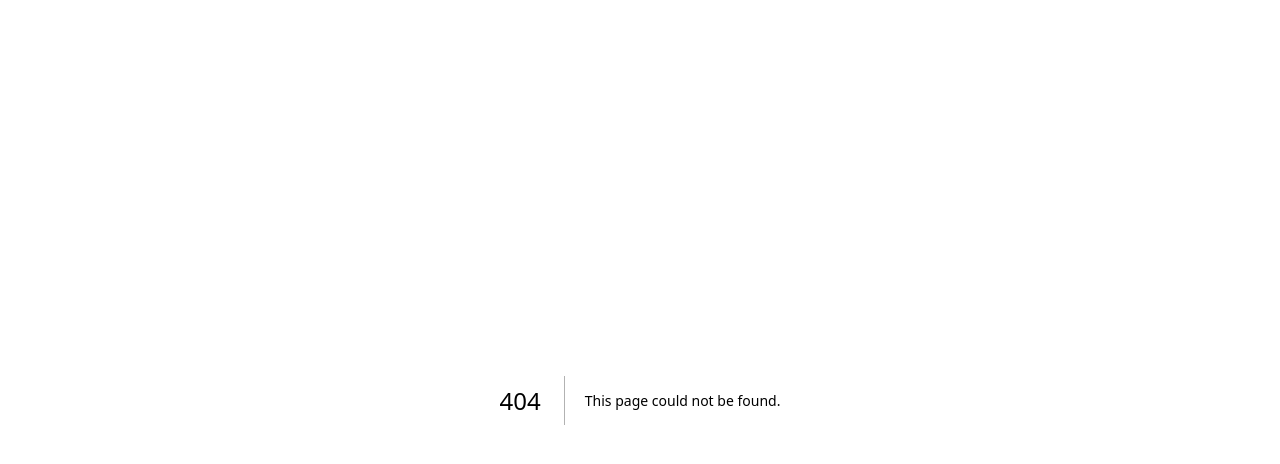
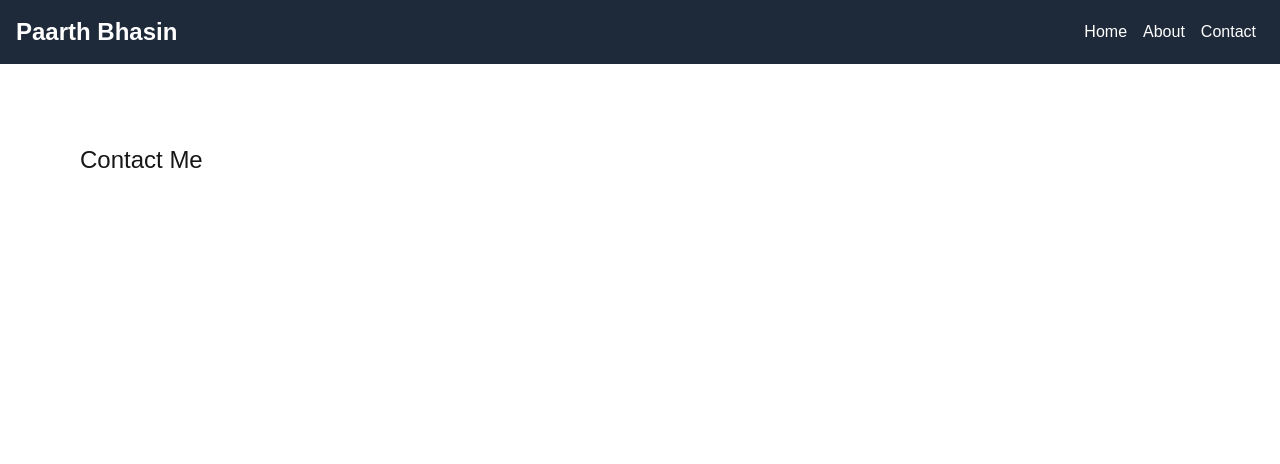
Before and after one commit to PaarthB/portfolio, a Next.js app: page /contact in a window 1280 px wide. Before the commit this address had no page. Shown: the top 464 px of the page. Built offline with nearby package versions, Linux system fonts and the light colour scheme.

Commit message:
recent changes

```diff
--- /dev/null
+++ b/src/app/about/page.tsx
@@ -0,0 +1,12 @@
+import { Navbar } from "../components/navbar"
+
+export default function About() {
+    return (
+        <main>
+            <Navbar />
+            <div className="p-20 text-2xl">
+                <p >About me</p>
+            </div>
+        </main>
+    )
+}
--- /dev/null
+++ b/src/app/components/navbar.tsx
@@ -0,0 +1,18 @@
+import Link from "next/link";
+
+export const Navbar = () => {
+  return (
+    <nav className="bg-gray-800 text-white p4 sm:p-4 md:flex md:justify-between
+    md:items-center">
+      <div className="container mx-auto flex justify-between items-center">
+        <a href="" className="text-2xl font-bold">Paarth Bhasin</a>
+
+      </div>
+      <div className="hidden md:flex">
+        <Link href="/" className="mx-2 hover:text-gray-300">Home</Link>
+        <Link href="/about" className="mx-2 hover:text-gray-300">About</Link>
+        <Link href="/contact" className="mx-2 hover:text-gray-300">Contact</Link>
+      </div>
+    </nav>
+  )
+}
--- /dev/null
+++ b/src/app/contact/page.tsx
@@ -0,0 +1,12 @@
+import { Navbar } from "../components/navbar"
+
+export default function About() {
+    return (
+        <main>
+            <Navbar />
+            <div className="p-20 text-2xl">
+                <p >Contact Me</p>
+            </div>
+        </main>
+    )
+}
--- /dev/null
+++ b/src/app/experience/page.tsx
@@ -0,0 +1,8 @@
+export default function About() {
+    return (
+        <main>
+            <Navbar />
+            <h1>Experience</h1>
+        </main>
+    )
+}
```
Also changed, not shown: src/app/components/timeline/Timeline.tsx (added).
